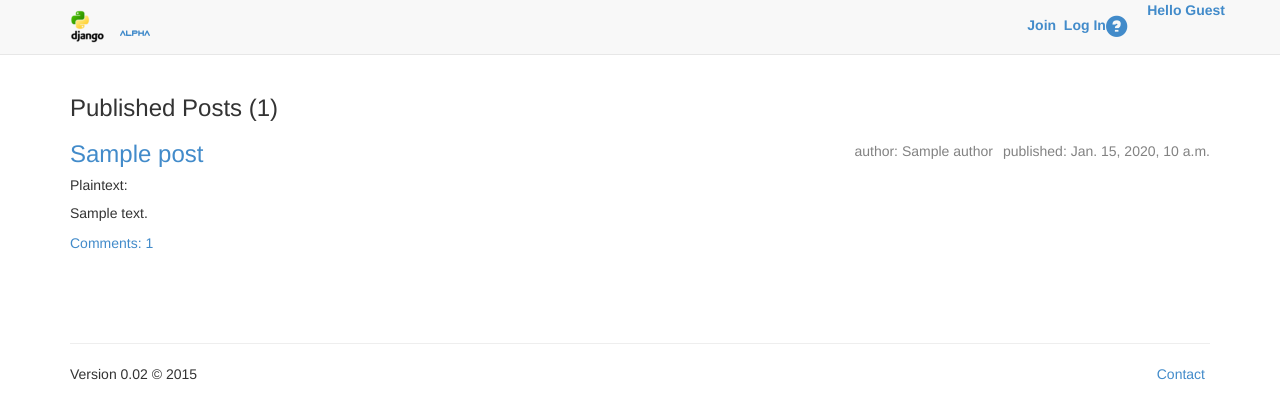
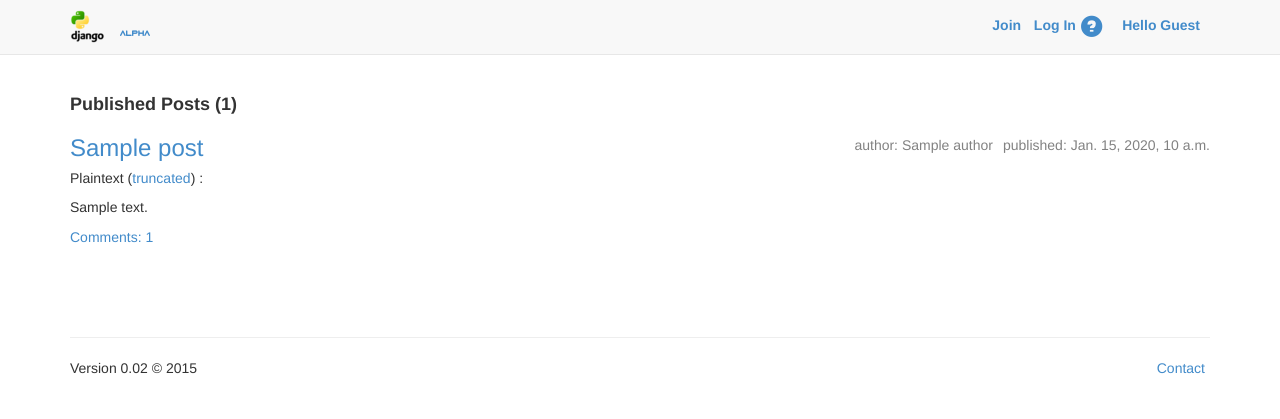
Before and after one commit to johnfkraus/maxcryptoblog, a Django app: template blog/templates/blog/post_list.html in a window 1280 px wide. Shown: the top 419 px of the page. Run offline with Django 3.2, Linux system fonts and the light colour scheme; the template is opened without the code that fills it: most values are stand-ins (such as "Sample title", 1, 10 or a date in 2020); some libraries are stand-ins or nearby versions.

Commit message:
clean up templates

```diff
--- a/blog/static/css/blog.css
+++ b/blog/static/css/blog.css
@@ -1,29 +1,41 @@
 html, body, #k-container { height: 100%; }
 body > #k-container { height: auto; min-height: 100%; }
 
-
 .navbar-nav > li > a {
+    color: #428BCA;
     padding-top: 15px;
     padding-bottom: 15px;
     padding-left: 0;
     padding-right: 0;
+
 }
 
-
-.page-header {
-    /* background-color: #ff9400;  */
-    background-color: #f8f8f8;
-    border-color: #e7e7e7;
-    margin-top: 0;
-    padding: 20px 20px 20px 40px;
+.post-list-title {
+    font-size: 18px;
+    font-weight: bold;
 }
 
-.page-header h1, .page-header h1 a, .page-header h1 a:visited, .page-header h1 a:active {
-    /* color: #ffffff; */
-    font-size: 36pt;
-    text-decoration: none;
+.nav .navbar-nav .navbar-right {
+    padding-right: 20px;
 }
 
+ul.navbar-right > li  > a {
+    color: #428BCA;
+
+    margin-right: 5px;
+}
+
+.navbar {
+    color: #428BCA;
+}
+
+.navbar-default .navbar-nav > li > a {
+     color: #428BCA;
+}
+
+.navbar-nav > li > a:focus {
+    color: #226BFF;
+}
 
 .page-footer {
    /* background-color: #ff9400;  */
@@ -89,8 +101,6 @@
     margin: 0 10px;
 }
 
-
-
 .save {
     float: right;
 }
@@ -115,23 +125,15 @@
     margin-bottom: 70px;
 }
 
-.k-post-text {
+.ciphertext {
+    color: red;
     word-wrap: break-word;
-    /* height: 200px;
-    overflow: scroll;
-    width: 100%;
-    padding: 8px; */
+
 }
 
-.k-plain {
-    /* background-color:#eee;
-*/
-}
+.plaintext {
+    word-wrap: break-word;
 
-.k-cipher {
-  /*  color: white;
-    background-color: black;
-*/
 }
 
 .post h1 a, .post h1 a:visited {
@@ -180,22 +182,12 @@
     color: #428BCA;
 }
 
-.navbar {
-    color: #428BCA;
-}
-
-.navbar-default .navbar-nav > li > a {
-     color: #428BCA;
-}
-
-.navbar-nav > li > a:focus {
-    color: #226BFF;
-}
-
 .dropdown-toggle, .glyphicon {
     color: #428BCA;
 }
 
-.ciphertext {
-    color: red;
+
+
+i.fa {
+    width: 20px;
 }
--- a/blog/templates/blog/base.html
+++ b/blog/templates/blog/base.html
@@ -50,9 +50,9 @@
           <div class="navbar-header">
             <button type="button" class="navbar-toggle" data-toggle="collapse" data-target=".navbar-collapse">
               <span class="sr-only">Toggle navigation</span>
+              <!--span class="icon-bar"></span>
               <span class="icon-bar"></span>
-              <span class="icon-bar"></span>
-              <span class="icon-bar"></span>
+              <span class="icon-bar"></span-->
             </button>
             <a class="navbar-brand" href="{% url 'blog.views.post_list' %}">
               <img src="{% static "images/django-logo-35x35.png" %}"
@@ -66,7 +66,7 @@
             </a>
           </div>
           <div class="navbar-collapse collapse">
-            <ul class="nav navbar-nav navbar-right">
+            <ul class="nav navbar-nav navbar-right" style="padding-right: 20px;">
               {% if user.is_authenticated %}
               <!-- user is authenticated!  -->
               <li>
@@ -114,7 +114,9 @@
 
           {% if not user.is_authenticated %}
           <li>
-            <strong>Hello Guest</strong>
+            <a href="#">
+              <strong>Hello Guest</strong>
+            </a>
           </li>
             {% else %}
           <li class="dropdown">
@@ -123,17 +125,26 @@
             </a>
             <ul class="dropdown-menu">
               <li class="dropdown-header">Account</li>
-              <li><a href="{% url 'account_profile' %}"><i class="fa fa-cog"></i> Settings</a></li>
-              <li><a href="{% url 'account_email' %}"><i class="fa fa-envelope"></i> Email Addresses</a></li>
-              <li><a href="{% url 'socialaccount_connections' %}"><i class="fa fa-facebook"></i> Social Networks</a></li>
-              <li><a href="{% url 'account_change_password' %}"><i class="fa fa-lock"></i> Change Password</a></li>
+              <li>
+                <a href="{% url 'account_profile' %}">
+                  <i class="fa fa-cog"></i>
+                    Settings
+                </a>
+              </li>
+              <li>
+                <a href="{% url 'account_email' %}"><i class="fa fa-envelope"></i> Email Addresses</a></li>
+              <li>
+                <a href="{% url 'socialaccount_connections' %}"><i class="fa fa-facebook"></i> Social Networks</a></li>
+              <li>
+                <a href="{% url 'account_change_password' %}"><i class="fa fa-lock"></i> Change Password</a></li>
               <li class="divider"></li>
-              <li><a href="{% url 'account_logout' %}"><i class="fa fa-sign-out"></i> Sign Out</a></li>
+              <li>
+                <a href="{% url 'account_logout' %}"><i class="fa fa-sign-out"></i> Sign Out</a></li>
             </ul>
           </li>
           <li>
             {% if user.profile.avatar_url %}
-              <img alt="" style="width:50px; height:50px" src="{{user.profile.avatar_url}}">
+              <img alt="avatar" style="width:50px; height:50px" src="{{user.profile.avatar_url}}">
             {% endif %}
           </li>
 
--- a/blog/templates/blog/post_detail.html
+++ b/blog/templates/blog/post_detail.html
@@ -34,7 +34,6 @@
                     <span class="glyphicon glyphicon-pencil"></span>
                 </a>
             {% endif %}
-
         {% endifequal %}
 
         {% ifequal user post.author %}
--- a/blog/templates/blog/post_list.html
+++ b/blog/templates/blog/post_list.html
@@ -6,7 +6,7 @@
 
 
 {% block content %}
-<h3>Published Posts ({{ posts|length }})</h3>
+<h3  class="post-list-title" >Published Posts ({{ posts|length }})</h3>
 {% for post in posts %}
 <div class="post">
 
@@ -26,7 +26,11 @@
 
     {% if post.is_encrypted %}
 
-    <h5>Ciphertext:</h5>
+        <h5>Ciphertext
+        {% if post.ciphertext != post.ciphertext|truncatechars_html:350 %}
+        (<a href="{% url 'blog.views.post_detail' pk=post.pk %}">truncated</a>)
+        {% endif %}:
+    </h5>
     <div class="ciphertext">
         <p class="k-post-text k-cipher">
             {{ post.ciphertext|truncatechars_html:350 }}
@@ -35,11 +39,17 @@
 
     {% else %}
 
-    <h5>Plaintext:</h5>
 
-    <p class="k-post-text k-plain">
-        {{ post.text|truncatechars_html:150 }}
-    </p>
+    <h5>Plaintext
+        {% if post.text != post.text|truncatechars_html:350 %}
+        (<a href="{% url 'blog.views.post_detail' pk=post.pk %}">truncated</a>)
+        {% endif %}:
+    </h5>
+    <div class="plaintext">
+        <p class="k-post-text k-plain">
+            {{ post.text|truncatechars_html:350 }}
+        </p>
+    </div>
 
     {% endif %}
 
--- a/blog/views.py
+++ b/blog/views.py
@@ -66,8 +66,8 @@
 @login_required
 def post_draft_list(request):
     print(lineno(), 'request.user =', request.user)
-    posts = Post.objects.filter(published_date__isnull=True).filter(author=request.user).order_by('-created_date')
-    return render(request, 'blog/post_draft_list.html', {'posts': posts})
+    draft_posts = Post.objects.filter(published_date__isnull=True).filter(author=request.user).order_by('-created_date')
+    return render(request, 'blog/post_draft_list.html', {'draft_posts': draft_posts})
 
 
 @login_required
```
Also changed, not shown: blog/templates/blog/post_draft_list.html (+30 -3 lines).
